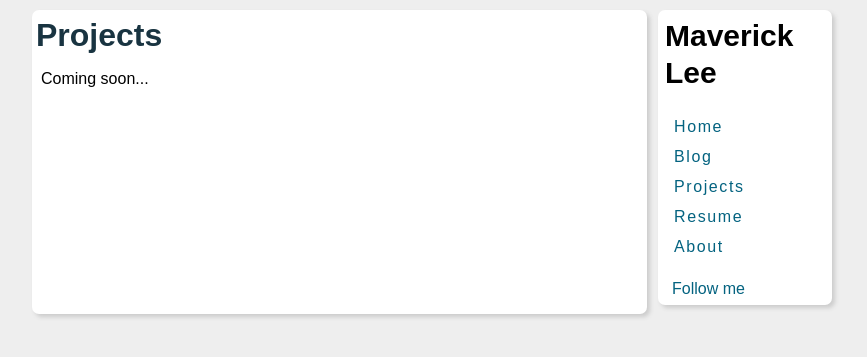
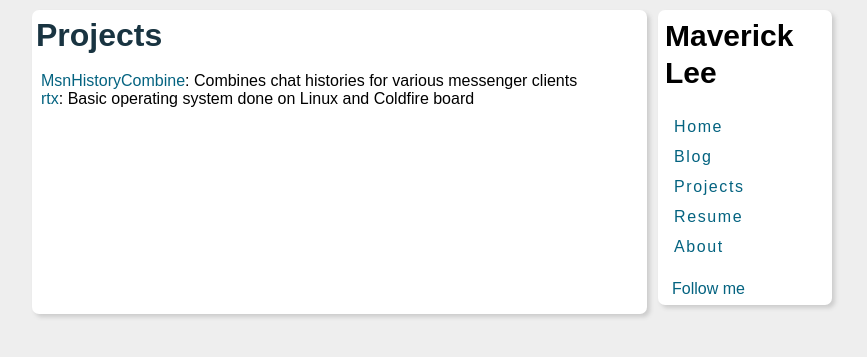
Before and after one commit to mavlee/mavlee.github.com, a Jekyll site: the page built from projects/index.html, in a window 1280 px wide. Shown: the top 357 px of the page, without its empty margins (208-1075 px from the left). Built offline with Jekyll 4.4.1, drawn with Linux system fonts in a browser that asks for light colours; Markdown is read by kramdown in place of the engine named in the settings; comment, search, counter and statistics services are not loaded.

Commit message:
Add a bit of info to projects page

```diff
--- a/about/index.html
+++ b/about/index.html
@@ -11,7 +11,7 @@ title: About
 <br>
 <span><strong>Github: </strong><a href="http://github.com/mavlee">mavlee</a></span>
 <br>
-<span><strong>LinkedIn: </strong><a href="http://www.linkedin.com/in/mavericklee">me</a></span>
+<span><strong>LinkedIn: </strong><a href="http://www.linkedin.com/in/mavericklee">Maverick Lee</a></span>
 <br><br>
 <h1>Codes</h1>
 <p>Thanks to the Waterloo co-op program, I've had the pleasure to work on things ranging from automated testing systems to <a title="XE Currency" href="http://itunes.apple.com/us/app/xe-currency/id315241195?mt=8">mobile apps</a> to <a title="Minted" href="http://minted.com">websites</a>.</p>
--- a/projects/index.html
+++ b/projects/index.html
@@ -4,4 +4,7 @@ title: Projects
 ---
 
 <h1>Projects</h1>
-<p>Coming soon...</p>
+<br>
+<span><a href="http://github.com/mavlee/MsnHistoryCombine">MsnHistoryCombine</a>: Combines chat histories for various messenger clients</span>
+<br>
+<span><a href="http://github.com/mavlee/rtx">rtx</a>: Basic operating system done on Linux and Coldfire board</span>
```
